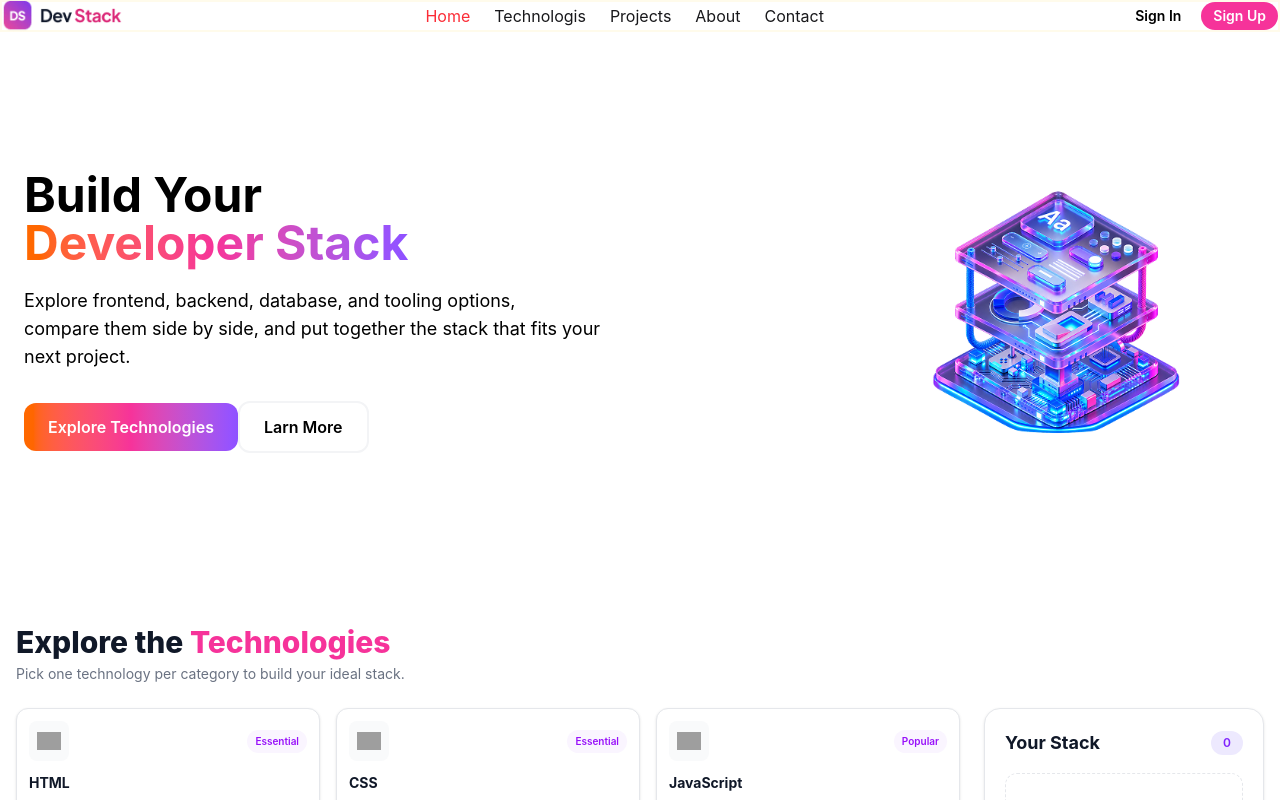
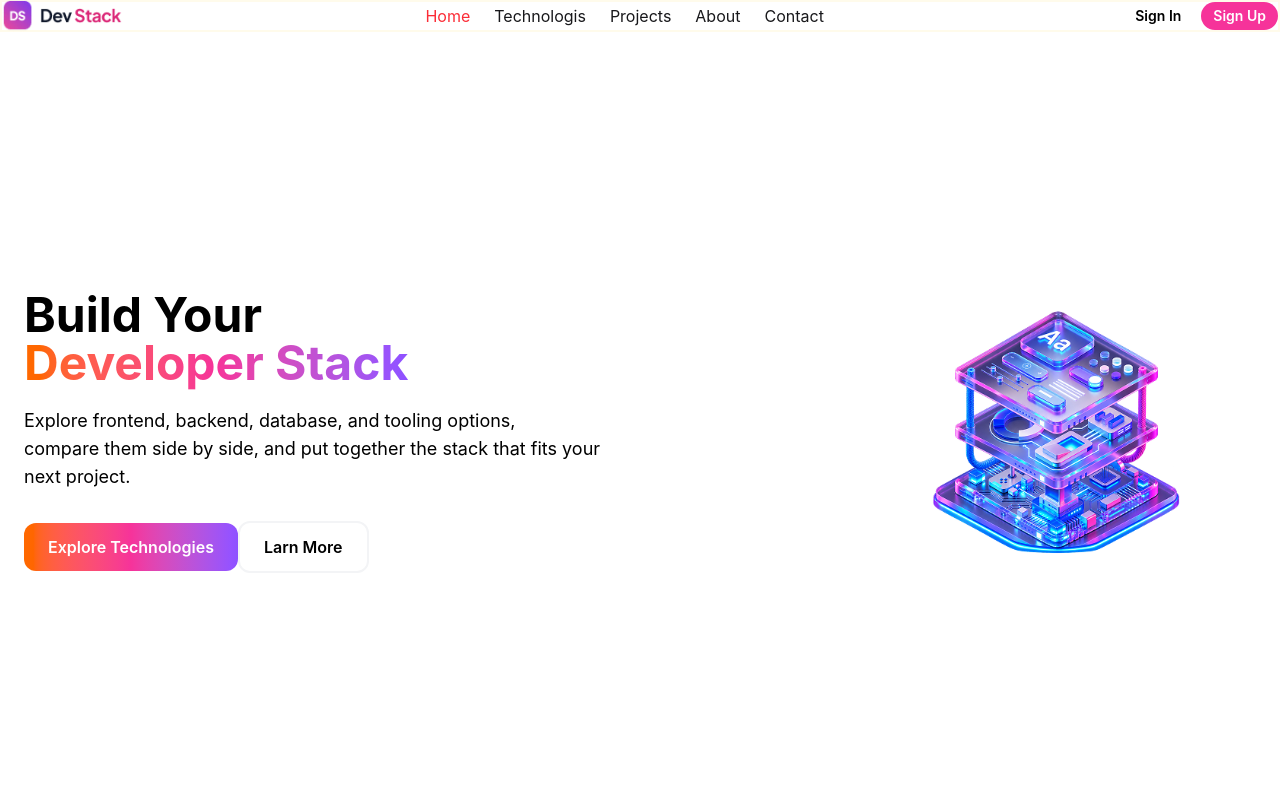
Before and after one commit to hm-fullstackdeveloper/stack-new-website, a React (Vite) app in the folder Dev-Stack-Builder-Website/: page / in a window 1280 px wide. Shown: the top 800 px of the page. Built offline with nearby package versions, Linux system fonts and the light colour scheme; grey boxes are pictures that could not be loaded.

Commit message:
git commit-6

```diff
--- a/Dev-Stack-Builder-Website/src/Navber/banner.tsx
+++ b/Dev-Stack-Builder-Website/src/Navber/banner.tsx
@@ -3,11 +3,9 @@ import BanerImage from "../assets/banner-stack.png"
 
 const Banner = () => {
     return (
-    <section className="bg-white py-20">
-      <div className="mx-auto flex max-w-7xl items-center justify-between gap-10 px-6">
-
-
-        <div className="text-black">
+    <section className="flex min-h-screen items-center bg-white py-20">
+      <div className="mx-auto flex w-full max-w-7xl flex-col items-center justify-between gap-10 px-6 lg:flex-row">
+        <div className="text-center text-black lg:text-left">
           <h1 className="text-5xl font-bold">
             Build Your{" "}<br></br>
             <span className="brand-gradient bg-clip-text text-transparent">
```
